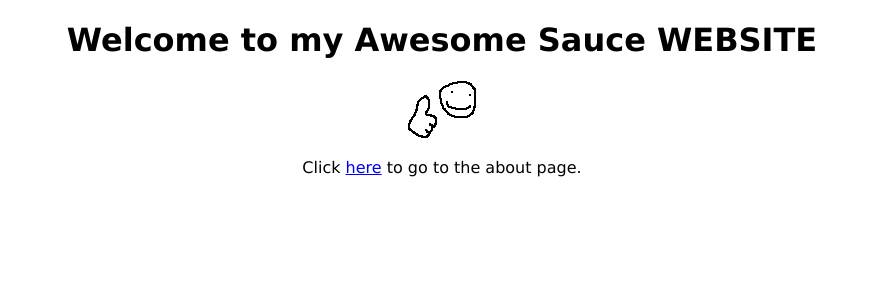
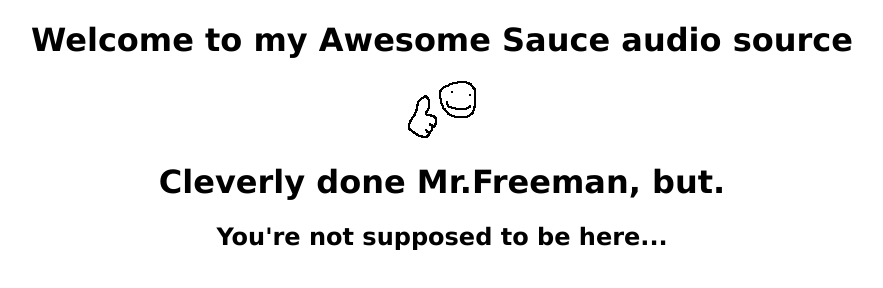
Before and after one commit to DamSonic/damsonic.github.io, a plain HTML site: page index.html in a window 1280 px wide. Shown: the whole page, without its empty margins (198-1081 px from the left). Drawn offline with Linux system fonts and the light colour scheme.

Commit message:
Update index.html

```diff
--- a/index.html
+++ b/index.html
@@ -6,8 +6,9 @@
         <link rel="stylesheet" type="text/css" href="style.css">
     </head>
     <body>
-        <h1>Welcome to my Awesome Sauce WEBSITE</h1>
+        <h1>Welcome to my Awesome Sauce audio source</h1>
         <img src="lol.png" alt="LOLOLOL">
-        <p>Click <a href="about.html">here</a> to go to the about page.</p>
+        <h1>Cleverly done Mr.Freeman, but.</h1>
+        <h2>You're not supposed to be here...</h2>
     </body>
 </html>
```
